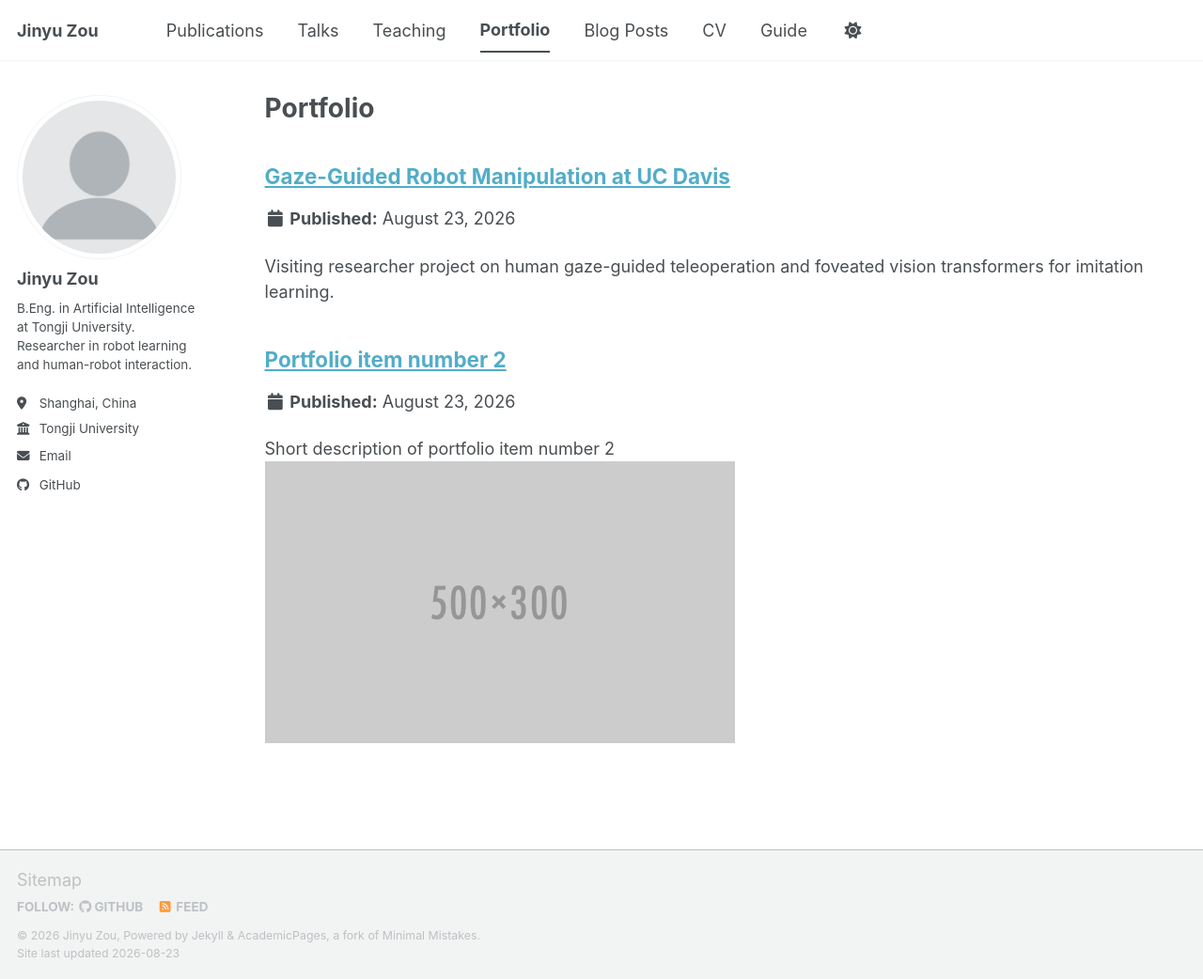
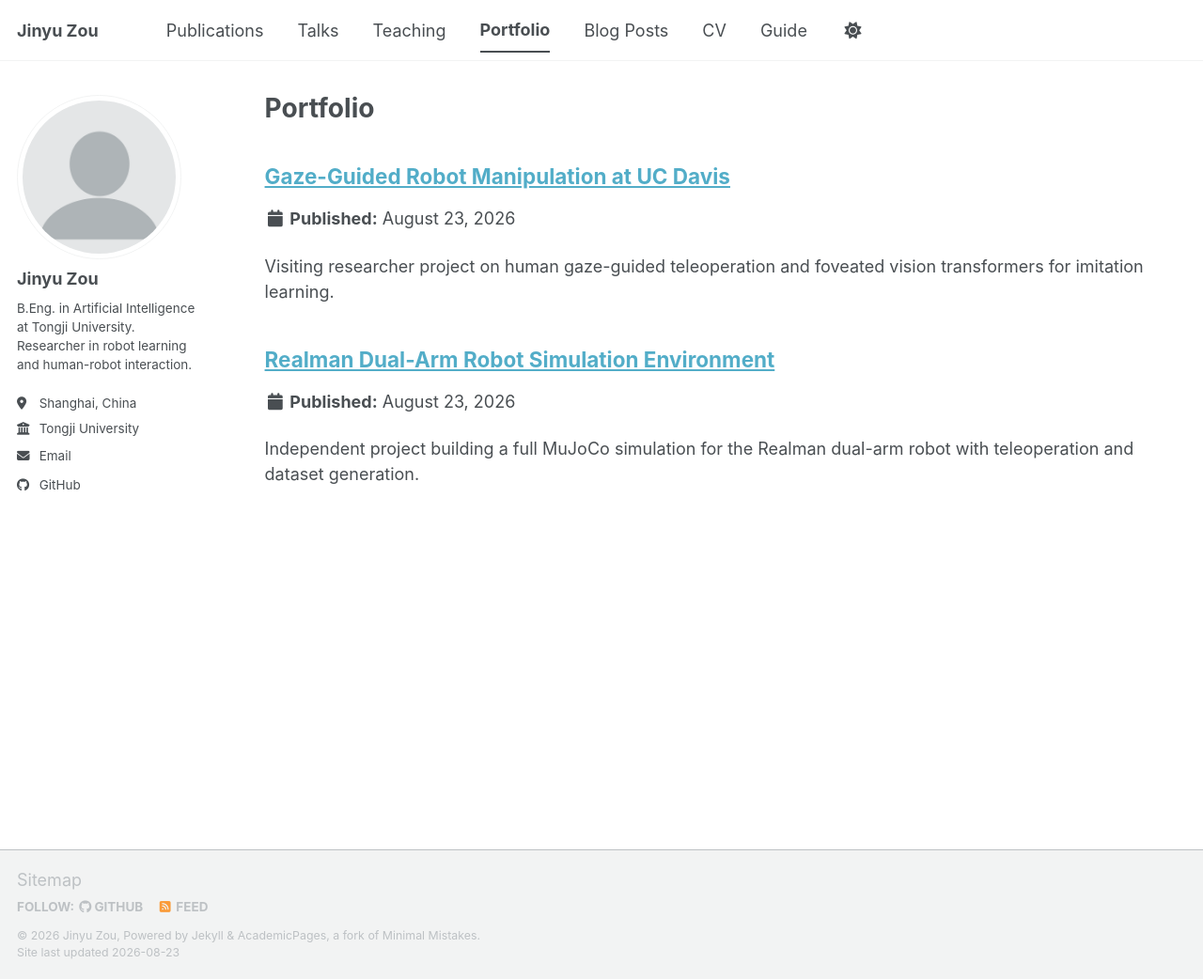
Before and after one commit to JinyuZou/JinyuZou.github.io, a Jekyll site: the page built from _pages/portfolio.html, in a window 1280 px wide and 1042 px high. Shown: the whole window at 94% size. Built offline with Jekyll 4.4.1, drawn with Linux system fonts in a browser that asks for light colours; a script bundle is joined from its source files by our own code; library files that are not in the unit come from our copies.

Commit message:
Revise portfolio item to showcase Realman robot project
Updated portfolio item details to reflect a new project on the Realman dual-arm robot simulation, including project duration, type, GitHub link, and key features.

```diff
--- a/_portfolio/portfolio-2.html
+++ b/_portfolio/portfolio-2.html
@@ -1,7 +1,13 @@
 ---
-title: "Portfolio item number 2"
-excerpt: "Short description of portfolio item number 2 <br/><img src='/images/500x300.png'>"
+title: "Realman Dual-Arm Robot Simulation Environment"
+excerpt: "Independent project building a full MuJoCo simulation for the Realman dual-arm robot with teleoperation and dataset generation."
 collection: portfolio
 ---
 
-This is an item in your portfolio. It can be have images or nice text. If you name the file .md, it will be parsed as markdown. If you name the file .html, it will be parsed as HTML.
+**Duration:** September 2025
+**Type:** Independent Project
+**GitHub:** [JinyuZou/realman_sim](https://github.com/JinyuZou/realman_sim)
+
+- Created a full MuJoCo simulation of the Realman dual-arm robot including URDF/XML modeling and actuation
+- Implemented joystick teleoperation and automated trajectory logging for imitation learning and RL
+- Designed modular dataset-generation tools supporting synchronized observation–action pairs
```
